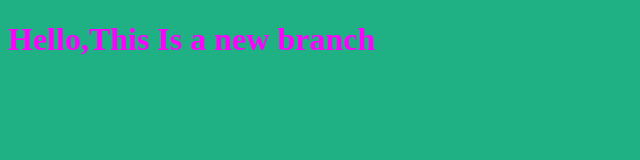
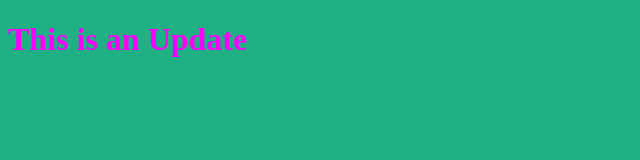
Before and after one commit to FatmaArafa/MyFirstProjectWithGit, a plain HTML site: page index.html in a window 1280 px wide. Shown: the whole page, without its empty margins (0-640 px from the left). Drawn offline with Linux system fonts and the light colour scheme.

Commit message:
edit the html file

```diff
--- a/index.html
+++ b/index.html
@@ -8,7 +8,7 @@
 </head>
 <body>
 
-    <h1>Hello,This Is a new branch </h1>
+    <h1>This is an Update </h1>
     <script src="app.js"></script>
 </body>
 </html>
```
